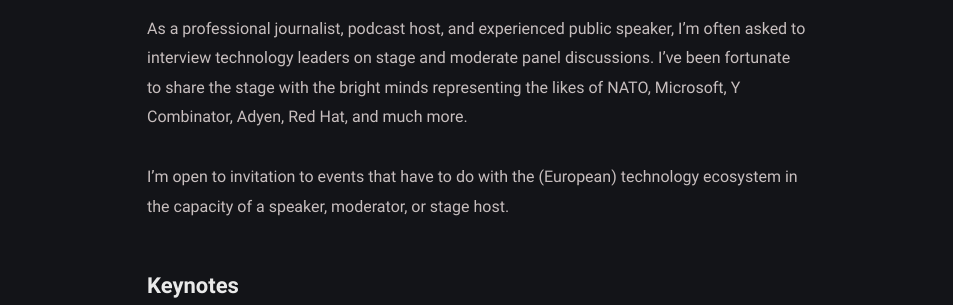
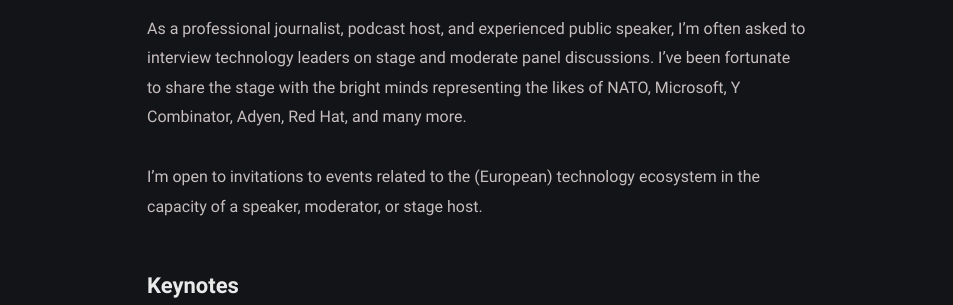
Before and after one commit to shlema/shlema.github.io, a Jekyll site: the page built from speaking.md, in a window 1280 px wide. Shown: the part 808-1113 px from the top of the page, without its empty margins (163-1116 px from the left). Built offline with Jekyll 4.4.1, drawn with Linux system fonts in a browser that asks for light colours.

Commit message:
Update speaking.md

```diff
--- a/speaking.md
+++ b/speaking.md
@@ -9,9 +9,9 @@ comments: false
 
 Over the years, I've taken the stage at technology conferences dozens of times to discuss topics like the future of media, startup ecosystems, PR and media communications for startups, and much more.
 
-As a professional journalist, podcast host, and experienced public speaker, I'm often asked to interview technology leaders on stage and moderate panel discussions. I've been fortunate to share the stage with the bright minds representing the likes of NATO, Microsoft, Y Combinator, Adyen, Red Hat, and much more.
+As a professional journalist, podcast host, and experienced public speaker, I'm often asked to interview technology leaders on stage and moderate panel discussions. I've been fortunate to share the stage with the bright minds representing the likes of NATO, Microsoft, Y Combinator, Adyen, Red Hat, and many more.
 
-I'm open to invitation to events that have to do with the (European) technology ecosystem in the capacity of a speaker, moderator, or stage host.
+I'm open to invitations to events related to the (European) technology ecosystem in the capacity of a speaker, moderator, or stage host.
 
 ## Keynotes
 
```
